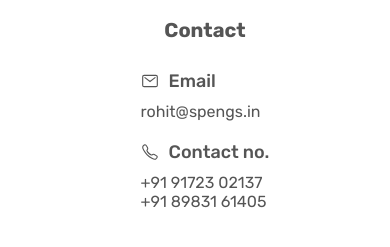
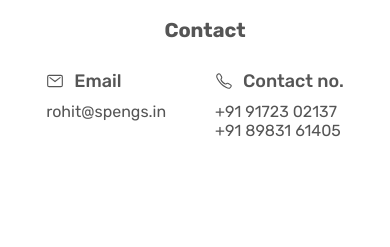
Before and after one commit to Kaustubh2000-maker/sp-engineering-frontend, a React (Vite) app: page /About in a window 390 px wide. Shown: the part 5069-5316 px from the top of the page. After the commit the page ends 5289 px from the top, so only its background shows below. Built offline with nearby package versions, Linux system fonts and the light colour scheme.

Commit message:
footer navbar fixed

```diff
--- a/src/components/layout/Footer.jsx
+++ b/src/components/layout/Footer.jsx
@@ -49,7 +49,7 @@ function Footer() {
         </div>
         <div className="footer-about footer-div">
           <h3 className="footer-heading">Contact</h3>
-          <ul className="footer-ul">
+          <ul className="footer-ul footer-mail-contact">
             <li className="footer-li">
               <div>
                 <ion-icon
--- a/src/components/layout/Navbar.jsx
+++ b/src/components/layout/Navbar.jsx
@@ -89,7 +89,11 @@ function Navbar(props) {
             </span>
             <ul className="overlay-links">
               <li>
-                <Link className="overlay-link--main" to="/">
+                <Link
+                  className="overlay-link--main"
+                  to="/"
+                  onClick={toggleOverlay}
+                >
                   Home
                 </Link>
               </li>
@@ -99,18 +103,28 @@ function Navbar(props) {
                   <Link
                     className="overlay-link--sec"
                     to="/products/fireFightingSystems"
+                    onClick={toggleOverlay}
                   >
                     Fire Fighting
                   </Link>
-                  <Link className="overlay-link--sec" to="/products/solar">
+                  <Link
+                    className="overlay-link--sec"
+                    to="/products/solar"
+                    onClick={toggleOverlay}
+                  >
                     Solar
                   </Link>
-                  <Link className="overlay-link--sec" to="/products/hvac">
+                  <Link
+                    className="overlay-link--sec"
+                    to="/products/hvac"
+                    onClick={toggleOverlay}
+                  >
                     HVAC
                   </Link>
                   <Link
                     className="overlay-link--sec"
                     to="/products/storageTanks"
+                    onClick={toggleOverlay}
                   >
                     Storage Tanks
                   </Link>
@@ -122,10 +136,15 @@ function Navbar(props) {
                   <Link
                     className="overlay-link--sec"
                     to="/services/fireconsultancy"
+                    onClick={toggleOverlay}
                   >
                     Fire Consultancy
                   </Link>
-                  <Link className="overlay-link--sec" to="/services/epcm">
+                  <Link
+                    className="overlay-link--sec"
+                    to="/services/epcm"
+                    onClick={toggleOverlay}
+                  >
                     EPCM Services
                   </Link>
                 </div>
--- a/src/scss/_footer.scss
+++ b/src/scss/_footer.scss
@@ -130,4 +130,12 @@
   .footer-heading {
     text-align: center;
   }
+  .footer-mail-contact {
+    display: grid;
+    grid-template-columns: 1fr 1fr;
+    gap: 4rem;
+  }
+  .footer-mail-contact .footer-li {
+    padding: 0;
+  }
 }
--- a/src/scss/_navbar.scss
+++ b/src/scss/_navbar.scss
@@ -193,7 +193,7 @@
   color: #777;
 }
 
-@media screen and (max-width: 426px) {
+@media screen and (max-width: 800px) {
   .navbar {
     justify-content: flex-start;
     padding: 1rem 2rem;
```
